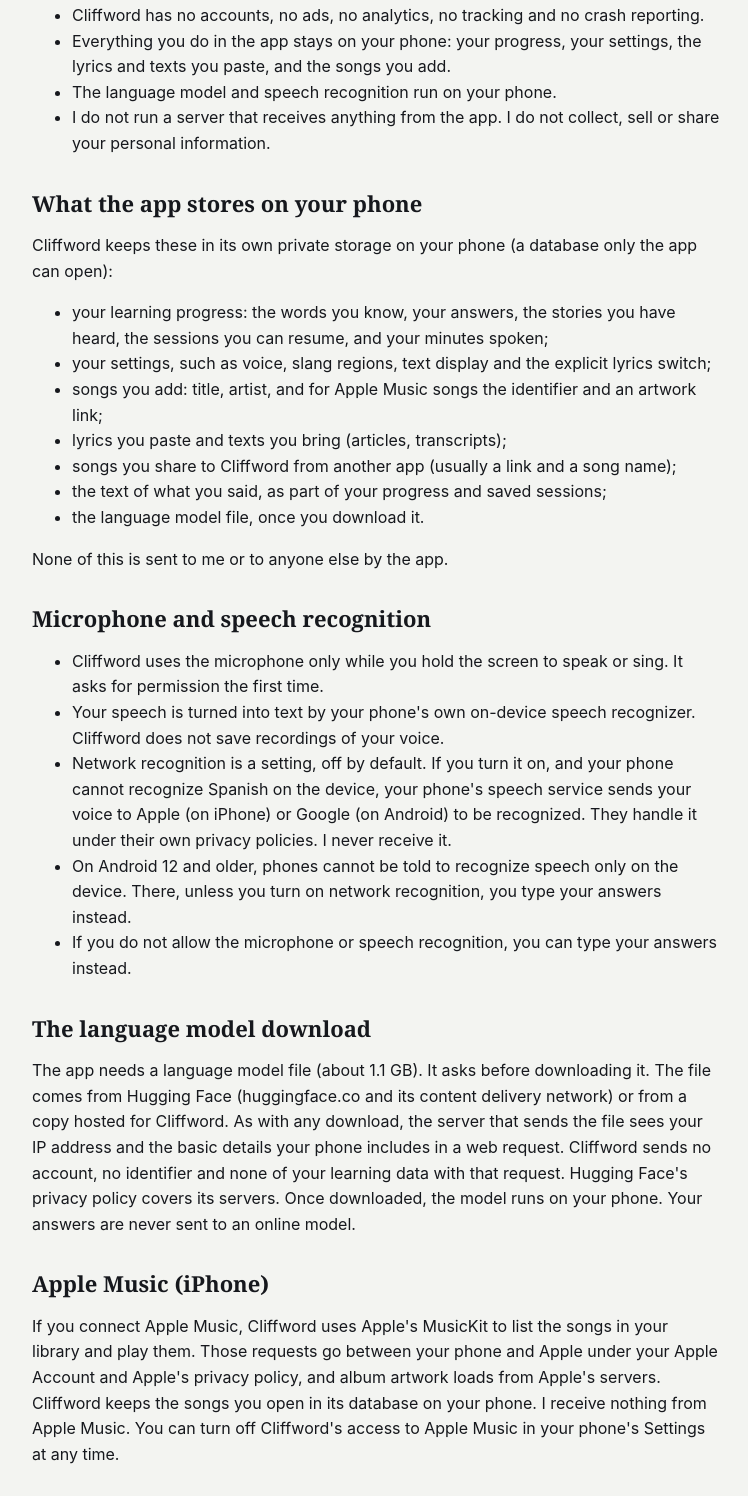
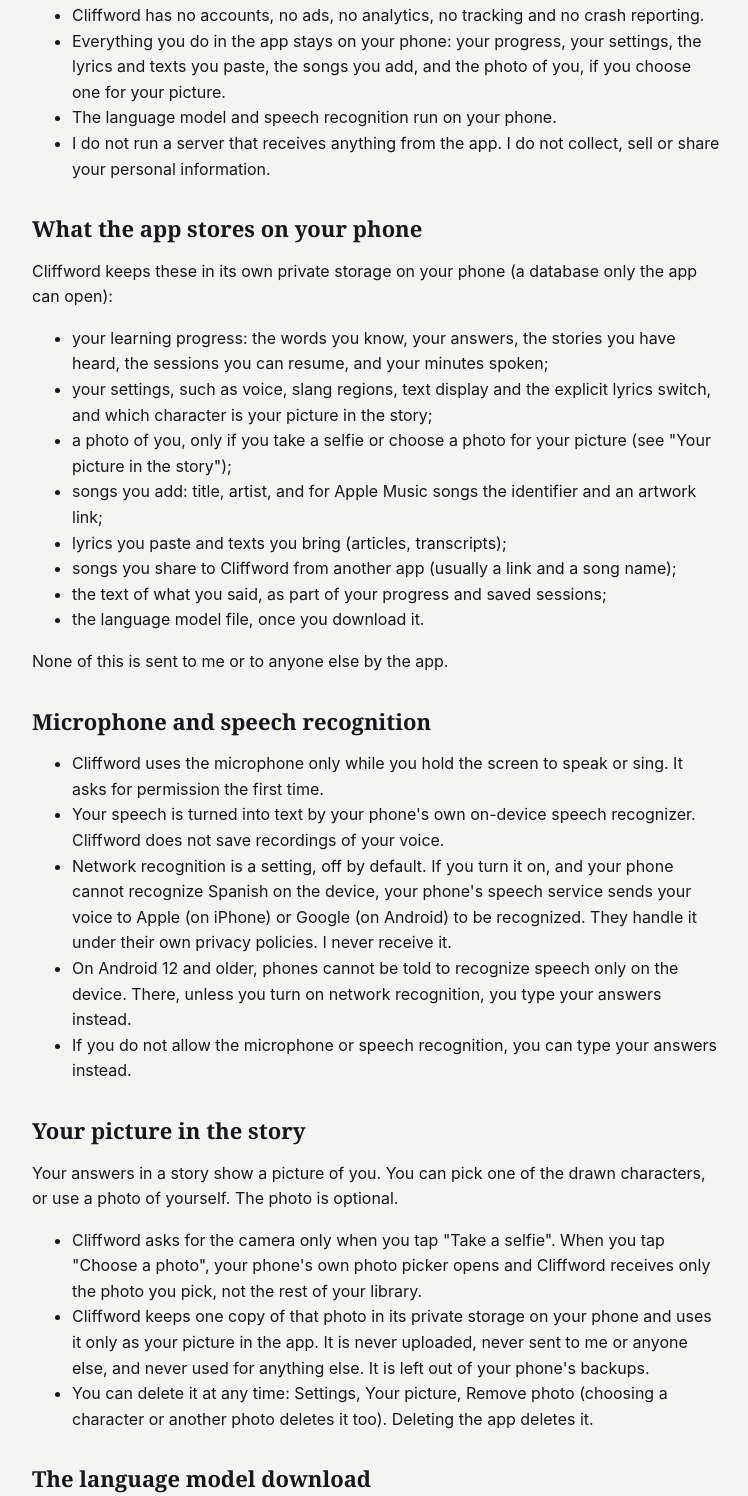
Before and after one commit to scottchanatry/scottchanatry.com, a plain HTML site: page cliffword/privacy/index.html in a window 1280 px wide. Shown: the part 375-1871 px from the top of the page, without its empty margins (264-1012 px from the left). Drawn offline with Linux system fonts and the light colour scheme.

Commit message:
Cliffword privacy: optional photo for your picture

```diff
--- a/cliffword/privacy/index.html
+++ b/cliffword/privacy/index.html
@@ -32,7 +32,7 @@ footer{margin-top:48px;color:var(--muted);font-size:14px}
 <header><a href="https://scottchanatry.com/cliffword/">Cliffword</a></header>
 <nav><a href="https://scottchanatry.com/cliffword/">About</a><a href="https://scottchanatry.com/cliffword/support/">Support</a><a href="https://scottchanatry.com/cliffword/privacy/">Privacy</a></nav>
 <h1>Cliffword Privacy Policy</h1>
-<p>Effective date: 16 November 2026</p>
+<p>Effective date: 20 November 2026</p>
 <p>Cliffword is a language-learning app for iPhone and Android, made by Scott Chanatry, an individual
 developer ("I" and "me" below). This policy explains what happens to your information when you use
 the app.</p>
@@ -40,7 +40,7 @@ the app.</p>
 <ul>
 <li>Cliffword has no accounts, no ads, no analytics, no tracking and no crash reporting.</li>
 <li>Everything you do in the app stays on your phone: your progress, your settings, the lyrics and
-  texts you paste, and the songs you add.</li>
+  texts you paste, the songs you add, and the photo of you, if you choose one for your picture.</li>
 <li>The language model and speech recognition run on your phone.</li>
 <li>I do not run a server that receives anything from the app. I do not collect, sell or share
   your personal information.</li>
@@ -50,7 +50,10 @@ the app.</p>
 <ul>
 <li>your learning progress: the words you know, your answers, the stories you have heard, the
   sessions you can resume, and your minutes spoken;</li>
-<li>your settings, such as voice, slang regions, text display and the explicit lyrics switch;</li>
+<li>your settings, such as voice, slang regions, text display and the explicit lyrics switch, and
+  which character is your picture in the story;</li>
+<li>a photo of you, only if you take a selfie or choose a photo for your picture (see "Your picture
+  in the story");</li>
 <li>songs you add: title, artist, and for Apple Music songs the identifier and an artwork link;</li>
 <li>lyrics you paste and texts you bring (articles, transcripts);</li>
 <li>songs you share to Cliffword from another app (usually a link and a song name);</li>
@@ -71,6 +74,19 @@ the app.</p>
 <li>On Android 12 and older, phones cannot be told to recognize speech only on the device. There,
   unless you turn on network recognition, you type your answers instead.</li>
 <li>If you do not allow the microphone or speech recognition, you can type your answers instead.</li>
+</ul>
+<h2>Your picture in the story</h2>
+<p>Your answers in a story show a picture of you. You can pick one of the drawn characters, or use a
+photo of yourself. The photo is optional.</p>
+<ul>
+<li>Cliffword asks for the camera only when you tap "Take a selfie". When you tap "Choose a photo",
+  your phone's own photo picker opens and Cliffword receives only the photo you pick, not the rest
+  of your library.</li>
+<li>Cliffword keeps one copy of that photo in its private storage on your phone and uses it only as
+  your picture in the app. It is never uploaded, never sent to me or anyone else, and never used for
+  anything else. It is left out of your phone's backups.</li>
+<li>You can delete it at any time: Settings, Your picture, Remove photo (choosing a character or
+  another photo deletes it too). Deleting the app deletes it.</li>
 </ul>
 <h2>The language model download</h2>
 <p>The app needs a language model file (about 1.1 GB). It asks before downloading it. The file
@@ -96,7 +112,7 @@ website it belongs to, and that service's own privacy policy applies.</p>
 <p>Your phone's own backups (iCloud Backup on iPhone, Google's device backup on Android) may include
 Cliffword's data, such as your progress, lyrics and texts. These backups are made by your phone,
 go to your own Apple or Google account, and are under your control and their terms. The language
-model file is left out of backups. I cannot see your backups.</p>
+model file and the photo for your picture are left out of backups. I cannot see your backups.</p>
 <h2>What Apple and Google may share with me</h2>
 <p>Apple and Google may show me download numbers and other statistics without names. If you choose,
 in your phone's settings, to share crash reports or diagnostics with app developers, they may give
@@ -118,9 +134,10 @@ Everything is on your phone, and you control it:</p>
 <li><strong>Reset progress:</strong> Settings, Reset progress. This clears the words you know, your stories,
   sessions and minutes spoken.</li>
 <li><strong>Delete the language model:</strong> Settings, Delete the model.</li>
+<li><strong>Delete your photo:</strong> Settings, Your picture, Remove photo.</li>
 <li><strong>Delete everything:</strong> uninstall Cliffword. This removes all the data the app stored on your
   phone (copies in your own phone backups are kept until those backups are replaced or deleted).</li>
-<li><strong>Permissions:</strong> turn off the microphone, speech recognition or Apple Music access for
+<li><strong>Permissions:</strong> turn off the microphone, speech recognition, camera or Apple Music access for
   Cliffword in your phone's Settings.</li>
 </ul>
 <h2>Selling and sharing</h2>
```
